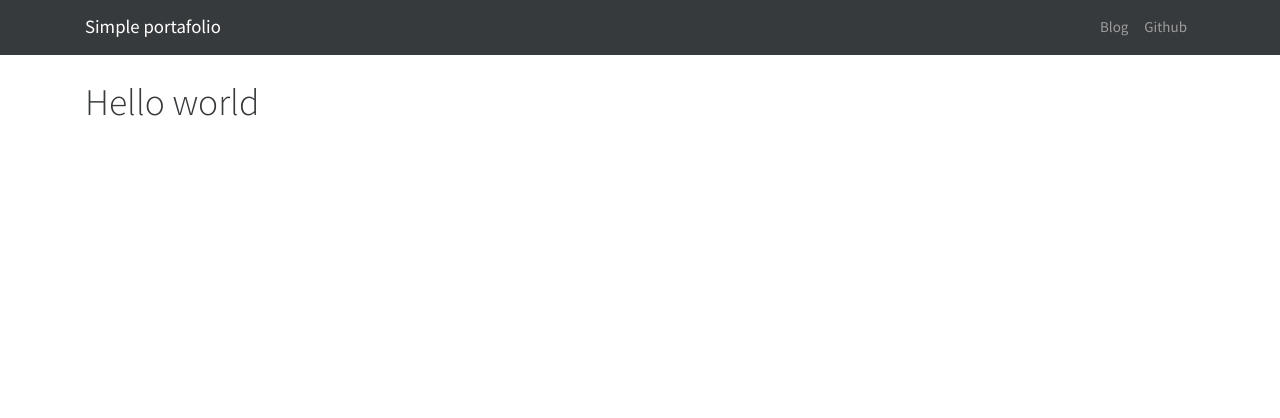
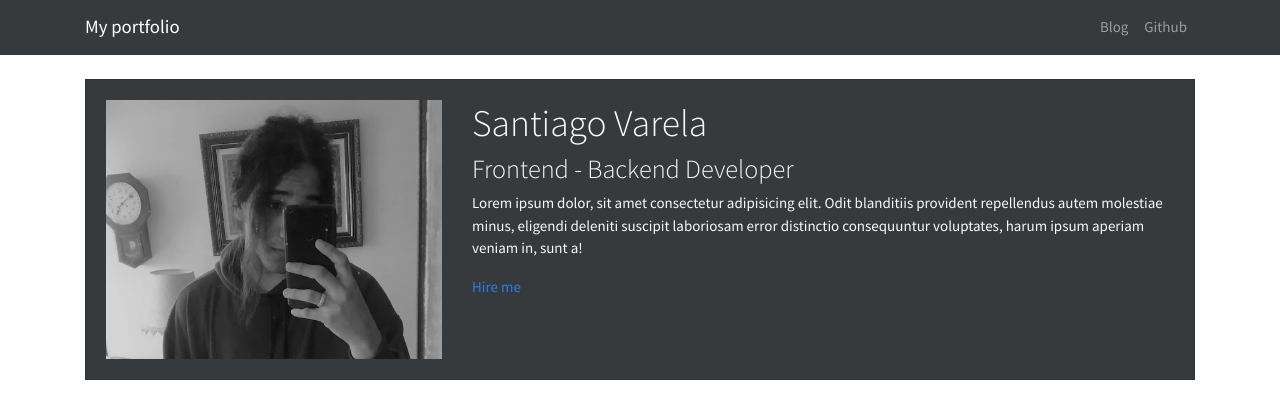
Before and after one commit to sirzes02/simple-portafolio, a Next.js app: page / in a window 1280 px wide. Shown: the top 418 px of the page. Built offline with nearby package versions, Linux system fonts and the light colour scheme.

Commit message:
-add - "_document, 404 page, top card in index"

```diff
--- a/components/Layout.js
+++ b/components/Layout.js
@@ -3,7 +3,6 @@ import Navbar from "./Navbar";
 const Layout = ({ children }) => (
   <div>
     <Navbar />
-
     <main className="container py-4">{children}</main>
   </div>
 );
--- a/components/Navbar.js
+++ b/components/Navbar.js
@@ -4,12 +4,12 @@ const Navbar = () => (
   <nav className="navbar navbar-expand-lg navbar-dark bg-dark">
     <div className="container">
       <Link href="/">
-        <a class="navbar-brand" href="#">
-          Simple portafolio
+        <a className="navbar-brand" href="#">
+          My portfolio
         </a>
       </Link>
       <button
-        class="navbar-toggler"
+        className="navbar-toggler"
         type="button"
         data-toggle="collapse"
         data-target="#navbarNav"
@@ -17,20 +17,20 @@ const Navbar = () => (
         aria-expanded="false"
         aria-label="Toggle navigation"
       >
-        <span class="navbar-toggler-icon"></span>
+        <span className="navbar-toggler-icon"></span>
       </button>
-      <div class="collapse navbar-collapse" id="navbarNav">
-        <ul class="navbar-nav ml-auto">
-          <li class="nav-item">
+      <div className="collapse navbar-collapse" id="navbarNav">
+        <ul className="navbar-nav ml-auto">
+          <li className="nav-item">
             <Link href="/blog">
-              <a class="nav-link" href="#">
+              <a className="nav-link" href="#">
                 Blog
               </a>
             </Link>
           </li>
-          <li class="nav-item">
+          <li className="nav-item">
             <Link href="/github">
-              <a class="nav-link" href="#">
+              <a className="nav-link" href="#">
                 Github
               </a>
             </Link>
--- /dev/null
+++ b/pages/_document.js
@@ -0,0 +1,25 @@
+import Document, { Html, Head, Main, NextScript } from "next/document";
+
+class MyDocument extends Document {
+  static async getInitialProps(ctx) {
+    const initialProps = await Document.getInitialProps(ctx);
+    return { ...initialProps };
+  }
+
+  render() {
+    return (
+      <Html>
+        <Head>
+          <title>My Portfolio</title>
+          <meta name="descripton" content="Santiago Varela Portafolio" />
+        </Head>
+        <body>
+          <Main />
+          <NextScript />
+        </body>
+      </Html>
+    );
+  }
+}
+
+export default MyDocument;
--- a/pages/index.js
+++ b/pages/index.js
@@ -2,7 +2,32 @@ import Layout from "../components/Layout";
 
 const Index = () => (
   <Layout>
-    <h1>Hello world</h1>
+    <header className="row">
+      <div className="col-md-12">
+        <div className="card card-body bg-secondary text-light">
+          <div className="row">
+            <div className="col-md-4">
+              <img
+                src="profile-img.jpg"
+                alt="profile image"
+                className="img-fluid"
+              />
+            </div>
+            <div className="col-md-8">
+              <h1>Santiago Varela</h1>
+              <h3>Frontend - Backend Developer</h3>
+              <p>
+                Lorem ipsum dolor, sit amet consectetur adipisicing elit. Odit
+                blanditiis provident repellendus autem molestiae minus, eligendi
+                deleniti suscipit laboriosam error distinctio consequuntur
+                voluptates, harum ipsum aperiam veniam in, sunt a!
+              </p>
+              <a href="/hireme">Hire me</a>
+            </div>
+          </div>
+        </div>
+      </div>
+    </header>
   </Layout>
 );
 
```
Also changed, not shown: pages/404.js (added, +16 -0 lines), public/profile-img.jpg (added).
